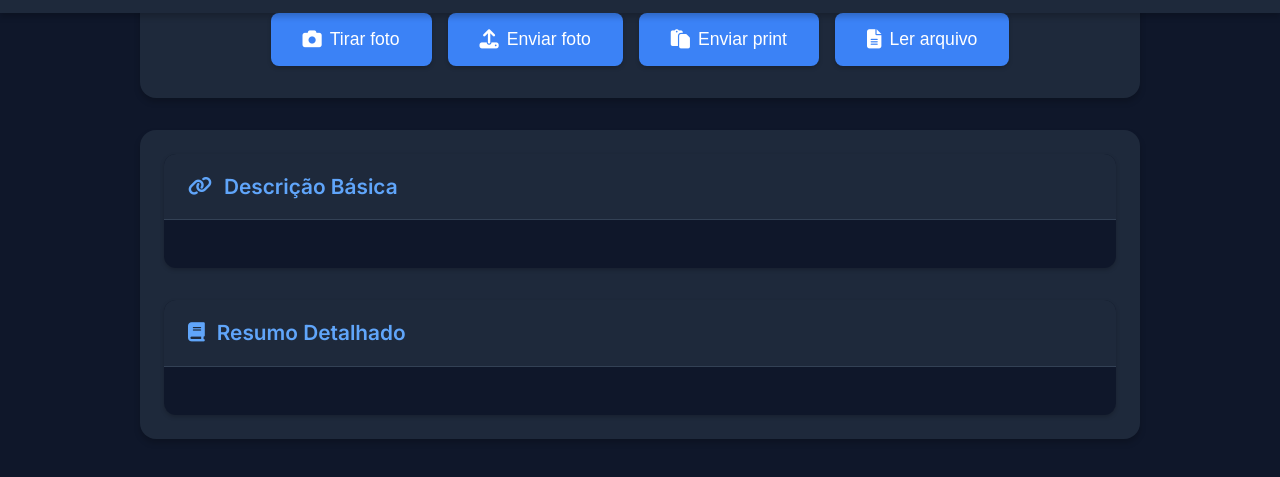
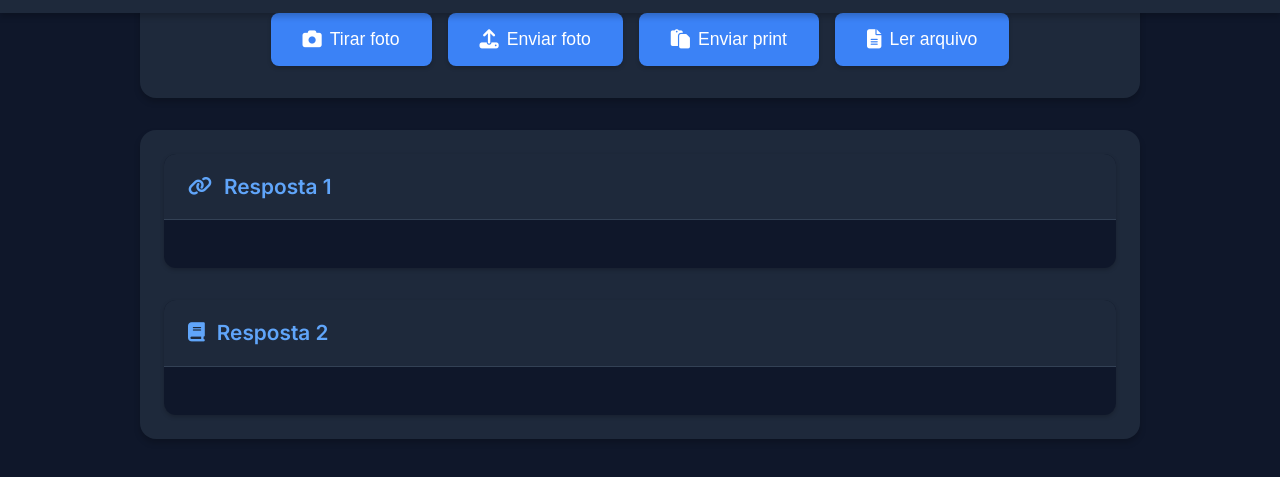
Before and after one commit to 0qmt/AI-teste, a plain HTML site: page index.html in a window 1280 px wide. Shown: the part 99-576 px from the top of the page. Drawn offline with nearby package versions, Linux system fonts and the light colour scheme.

Commit message:
Update index.html

```diff
--- a/index.html
+++ b/index.html
@@ -58,7 +58,7 @@
                 <div class="resposta-section">
                     <div class="resposta-header">
                         <i class="fas fa-link"></i>
-                        <h2>Descrição Básica</h2>
+                        <h2>Resposta 1</h2>
                     </div>
                     <div class="resposta-content">
                         <div id="linksContent"></div>
@@ -67,7 +67,7 @@
                 <div class="resposta-section">
                     <div class="resposta-header">
                         <i class="fas fa-book"></i>
-                        <h2>Resumo Detalhado</h2>
+                        <h2>Resposta 2</h2>
                     </div>
                     <div class="resposta-content">
                         <div id="aulaContent"></div>
```
